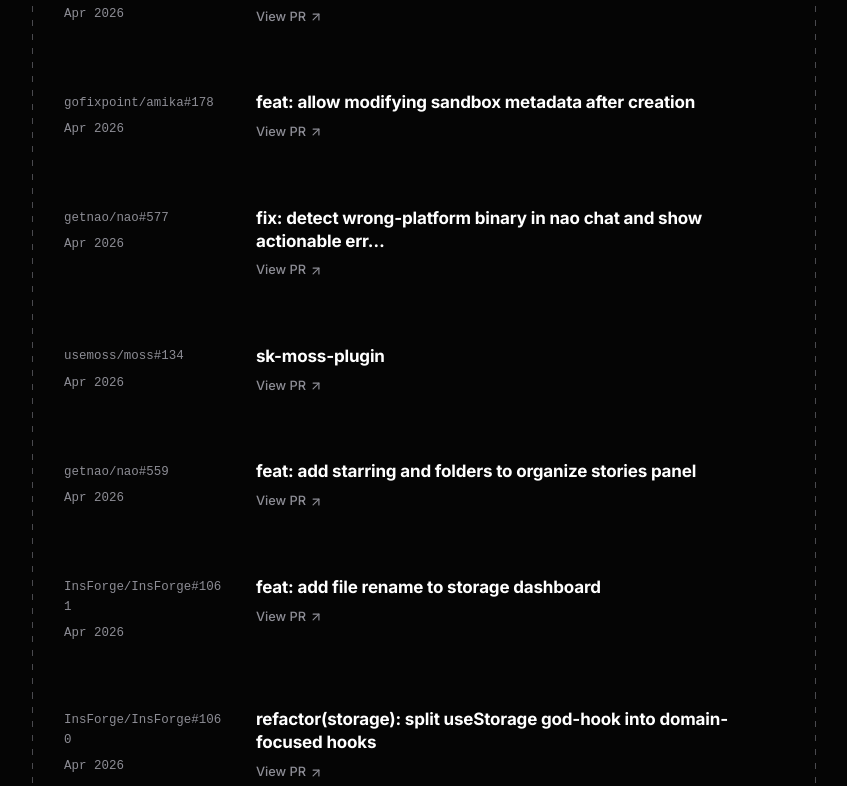
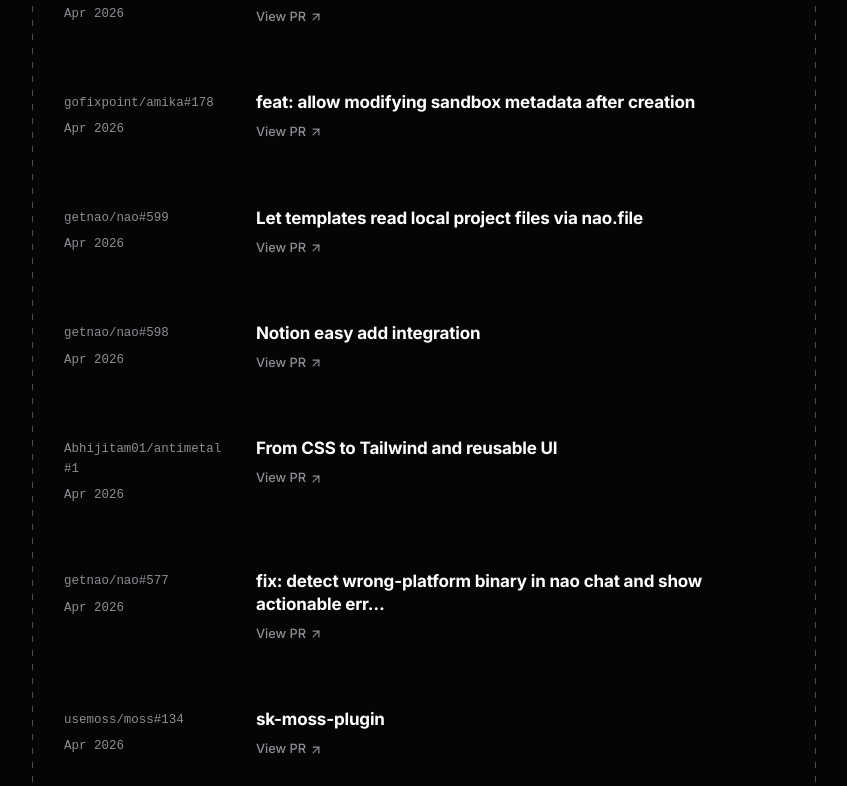
Before and after one commit to Abhijitam01/portfolio-website, a Next.js app: page /oss in a window 1280 px wide. Shown: the part 1226-2012 px from the top of the page, without its empty margins (216-1063 px from the left). Built offline with nearby package versions, Linux system fonts and the light colour scheme; no server answers.

Commit message:
feat: add open PRs for getnao/nao (nao.file, Notion) and antimetal Tailwind refactor

```diff
--- a/src/data/oss.ts
+++ b/src/data/oss.ts
@@ -69,6 +69,27 @@ export const openPRs: PR[] = [
     repo: "gofixpoint/amika",
     number: 178,
     url: "https://github.com/gofixpoint/amika/pull/178",
+    date: "Apr 2026",
+  },
+  {
+    title: "Let templates read local project files via nao.file",
+    repo: "getnao/nao",
+    number: 599,
+    url: "https://github.com/getnao/nao/pull/599",
+    date: "Apr 2026",
+  },
+  {
+    title: "Notion easy add integration",
+    repo: "getnao/nao",
+    number: 598,
+    url: "https://github.com/getnao/nao/pull/598",
+    date: "Apr 2026",
+  },
+  {
+    title: "From CSS to Tailwind and reusable UI",
+    repo: "Abhijitam01/antimetal",
+    number: 1,
+    url: "https://github.com/Abhijitam01/antimetal/pull/1",
     date: "Apr 2026",
   },
   {
```
